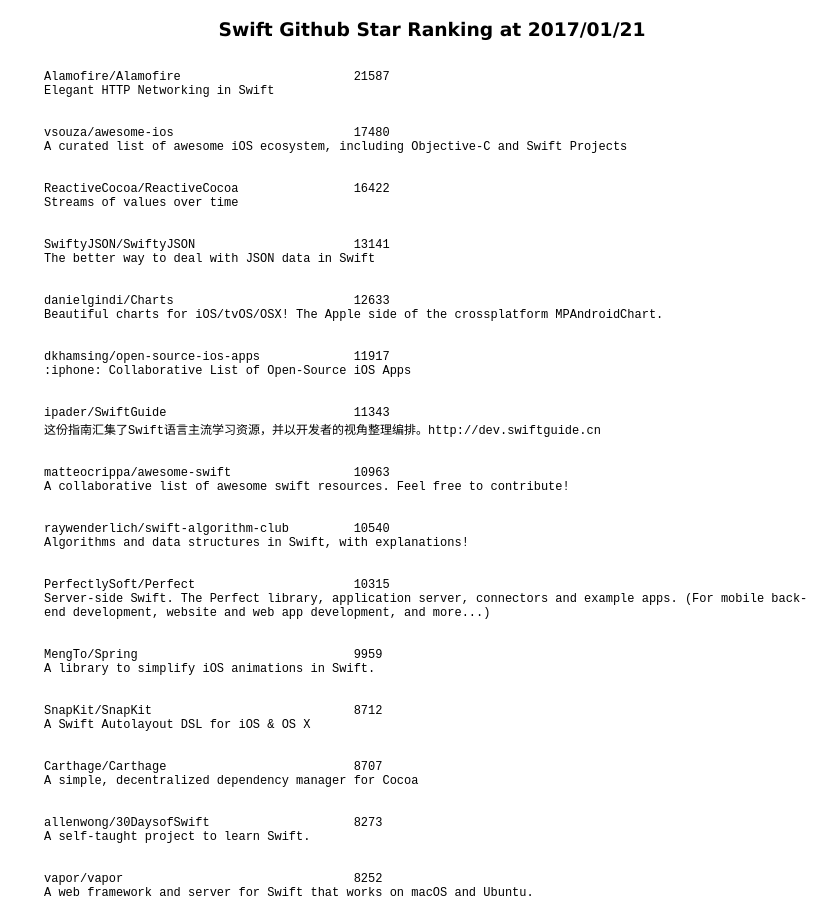
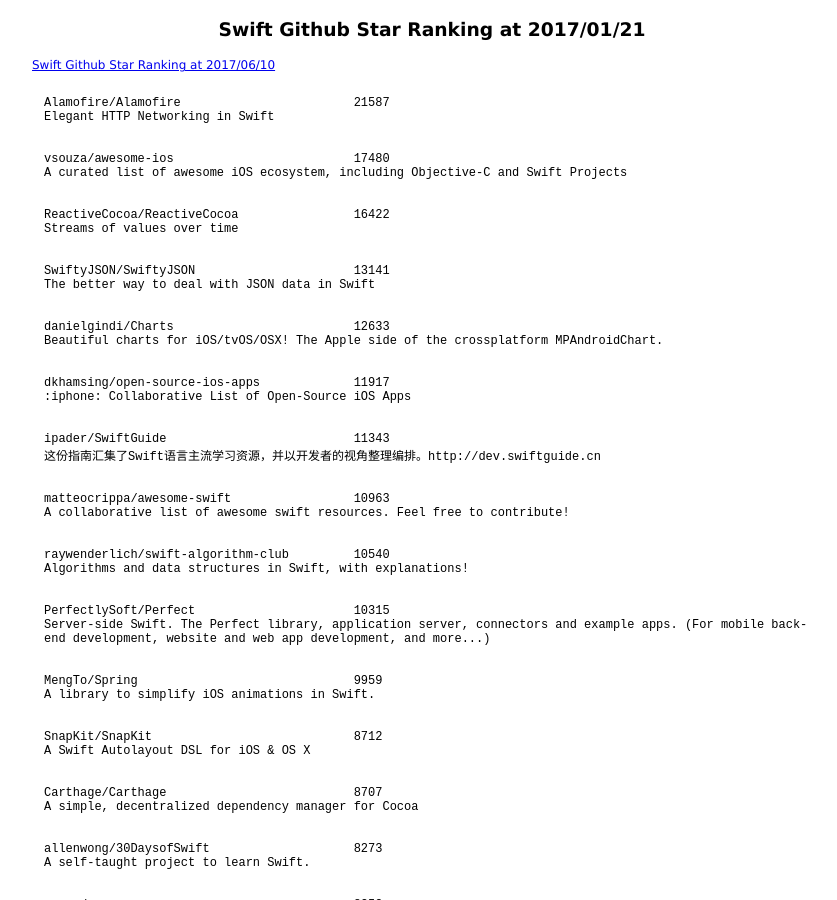
Before and after one commit to 38elements/38elements.github.com, a Jekyll site: the page built from _posts/2017-01-21-swift-repository-github-star-ranking.md, in a window 1280 px wide and 900 px high. Shown: the whole window, without its empty margins (208-1045 px from the left). Built offline with Jekyll 4.4.1, drawn with Linux system fonts in a browser that asks for light colours.

Commit message:
Create 2017-01-21-swift-repository-github-star-ranking.md

```diff
--- a/_posts/2017-01-21-swift-repository-github-star-ranking.md
+++ b/_posts/2017-01-21-swift-repository-github-star-ranking.md
@@ -2,6 +2,7 @@
 layout: posts
 title: Swift Github Star Ranking at 2017/01/21
 ---
+[Swift Github Star Ranking at 2017/06/10](/2017/06/10/swift-repository-github-star-ranking.html)
 <pre style="background-color: white;border: none;">
 Alamofire/Alamofire                        21587
 Elegant HTTP Networking in Swift
```
